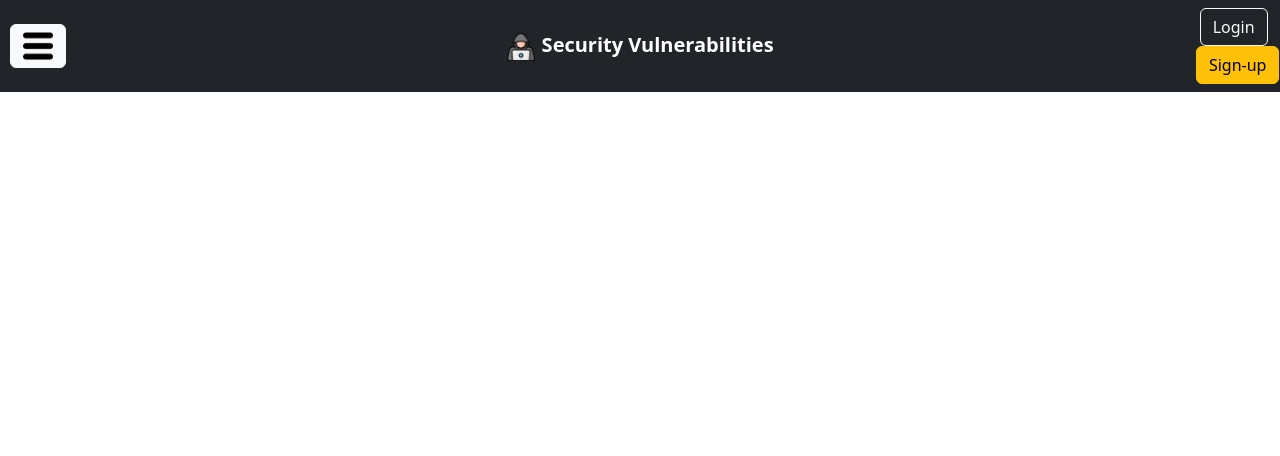
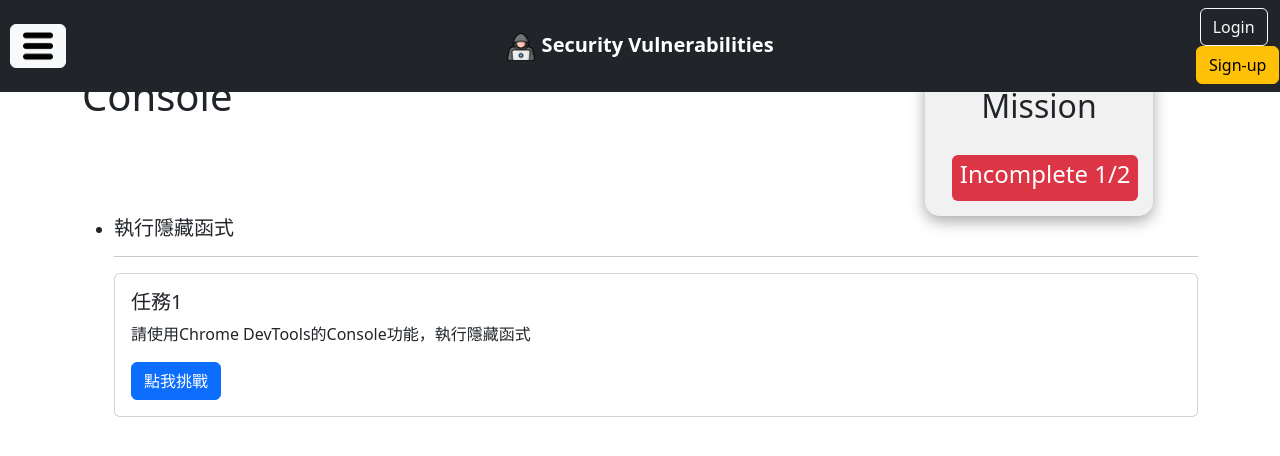
Before and after one commit to joewu1018/SecurityVulnerablilitiesDemo, a Django app: page /devtools/console in a window 1280 px wide. Shown: the top 456 px of the page. Run offline with Django 4.2, Linux system fonts and the light colour scheme.

Commit message:
feature-GetReturnValue 1.新增Console題目GetReturnValue 2.修改任務Modal，可傳入標題

```diff
--- a/SecurityVulnerabilities/students/views.py
+++ b/SecurityVulnerabilities/students/views.py
@@ -119,11 +119,14 @@ def check_answer(request):
     if request.method == 'POST':
         question = request.POST.get('question')
         input = request.POST.get('input')
+        answer = request.POST.get('answer')
         if question == 'AjaxJsonResponse':
             if input == '10':
                 return JsonResponse({'isCorrect': True})
         elif question == 'ElementsComputed':
-            answer = request.POST.get('answer')
+            if input == answer:
+                return JsonResponse({'isCorrect': True})
+        elif question == 'GetReturnValue':
             if input == answer:
                 return JsonResponse({'isCorrect': True})
     return JsonResponse({'isCorrect': False})
--- a/SecurityVulnerabilities/templates/modal_template.html
+++ b/SecurityVulnerabilities/templates/modal_template.html
@@ -8,7 +8,6 @@
                 <button type="button" class="btn-close" data-bs-dismiss="modal" aria-label="Close"></button>
             </div>
             <div class="modal-body">
-                <p>任務完成</p>
             </div>
             <div class="modal-footer">
                 <button type="button" class="btn btn-danger" data-bs-dismiss="modal">Close</button>
@@ -26,7 +25,6 @@
                 <button type="button" class="btn-close" data-bs-dismiss="modal" aria-label="Close"></button>
             </div>
             <div class="modal-body">
-                <p>任務失敗</p>
             </div>
             <div class="modal-footer">
                 <button type="button" class="btn btn-danger" data-bs-dismiss="modal">Close</button>
@@ -36,14 +34,16 @@
 </div>
 <script>
     // 任務完成Modal彈窗
-    function alertMissionComplete() {
+    function alertMissionComplete(mission) {
         const correctModal = new bootstrap.Modal($('#correct-info'));
+        $("#correct-info .modal-body").html("<p>【" + mission + "】任務完成</p>");
         $("#correct-info").modal("show");
     }
 
     // 任務失敗Modal彈窗
-    function alertMissionFail() {
+    function alertMissionFail(mission) {
         const wrongModal = new bootstrap.Modal($('#wrong-info'));
+        $("#wrong-info .modal-body").html("<p>【" + mission + "】任務失敗</p>");
         $("#wrong-info").modal("show");
     }
 
--- a/SecurityVulnerabilities/templates/students/board.html
+++ b/SecurityVulnerabilities/templates/students/board.html
@@ -28,7 +28,7 @@
         {% endif %}
     </div>
     <div class="card-body">
-        <p class="card-text">{{ board.content }}</p>
+        <p class="card-text">{{ board.content|safe }}</p>
     </div>
 </div>
 <br>
--- a/SecurityVulnerabilities/templates/students/dev_console.html
+++ b/SecurityVulnerabilities/templates/students/dev_console.html
@@ -1,8 +1,101 @@
 {% extends "base.html" %}
 {% block title %}Dev Console{% endblock %}
 {% block content%}
+<div class="row">
+    <div class="col-9">
+        <h1>Console</h1>
+    </div>
+    <div class="col-3"
+        style="text-align: center;background-color: #e3e3e381;width: 20%;border-radius: 15px; box-shadow: rgba(0, 0, 0, 0.35) 0px 5px 15px;">
+        <h2 style="margin: 15px;">Mission</h2> <span class="badge bg-danger" style="margin: 15px;">
+            <h4>Incomplete 1/2</h4>
+        </span>
+    </div>
+</div>
+<ul>
+    <li>
+        <h5>執行隱藏函式</h4>
+            <hr>
+            <div class="card">
+                <div class="card-body">
+                    <h5 class="card-title">任務1</h5>
+                    <p class="card-text">請使用Chrome DevTools的Console功能，執行隱藏函式</p>
+                    <button type="button" class="btn btn-primary" data-bs-toggle="modal"
+                        data-bs-target="#GetReturnValue">
+                        點我挑戰
+                    </button>
+                </div>
+            </div>
+    </li>
+</ul>
+
+
+<!-- modal視窗 -->
+{% include 'modal_template.html' %}
+<!-- GetReturnValue -->
+<div class="modal fade" id="GetReturnValue" tabindex="-1" data-bs-backdrop="static" data-bs-keyboard="false"
+    tabindex="-1" aria-labelledby="staticBackdropLabel" aria-hidden="true">
+    <div class="modal-dialog">
+        <div class="modal-content">
+            <div class="modal-header">
+                <h4 class="modal-title" id="GetReturnValueLabel"><strong>任務1</strong><br>執行隱藏函式</h4>
+            </div>
+            <form method="post">
+                {% csrf_token %}
+                <div class="modal-body">
+                    <div style="margin: 0px 5px;">
+                        <p>請使用Chrome DevTools的Console功能，執行隱藏函式</p>
+
+                        <strong>目標:請輸入執行隱藏函式(getAnswer)所回傳的字串</strong>
+                    </div>
+                    <div style="margin-top: 5%;">
+                        <label>答案：</label>&emsp;
+                        <input type="text" name="answer" class="form-control" style="width: 60%;display: inline;"
+                            placeholder="請輸入印出的字串">
+                        <input type="hidden" name="question" value="GetReturnValue">
+                    </div>
+                </div>
+                <div class="modal-footer">
+                    <button type="button" class="btn btn-danger" data-bs-dismiss="modal">離開</button>
+                    <button type="button" class="btn btn-success" id="submit-btn">提交</button>
+                </div>
+            </form>
+        </div>
+    </div>
+</div>
+
+
 <script>
+    // 隱藏的答案
+    function getAnswer() {
+        return "console";
+    }
     $(document).ready(function () {
+        // 提交按鈕事件
+        $("#submit-btn").click(function () {
+            event.preventDefault();
+            checkAnswer();
+        });
+
+        // 檢查答案
+        function checkAnswer() {
+            var data = {
+                input: $("input[name='answer']").val(),
+                answer: getAnswer(),
+                question: $("input[name='question']").val(),
+                csrfmiddlewaretoken: "{{ csrf_token }}",
+            };
+            AjaxCheckAnswer(data, function (response) {
+                $("#GetReturnValue").modal("hide");
+                var mission = $("#GetReturnValueLabel").text();
+                if (response.isCorrect) {
+                    alertMissionComplete(mission);
+                } else {
+                    alertMissionFail(mission);
+                }
+            });
+        }
+
 
     });
 </script>
--- a/SecurityVulnerabilities/templates/students/dev_elements.html
+++ b/SecurityVulnerabilities/templates/students/dev_elements.html
@@ -82,10 +82,11 @@
       };
       AjaxCheckAnswer(data, function (response) {
         $("#ElementsComputed").modal("hide");
+        var mission = $("#ElementsComputedLabel").text();
         if (response.isCorrect) {
-          alertMissionComplete();
+          alertMissionComplete(mission);
         } else {
-          alertMissionFail();
+          alertMissionFail(mission);
         }
       });
     }
--- a/SecurityVulnerabilities/templates/students/dev_network.html
+++ b/SecurityVulnerabilities/templates/students/dev_network.html
@@ -108,10 +108,11 @@
             };
             AjaxCheckAnswer(data, function (response) {
                 $("#AjaxJsonResponse").modal("hide");
+                var mission = $("#AjaxJsonResponseLabel").text();
                 if (response.isCorrect) {
-                    alertMissionComplete();
+                    alertMissionComplete(mission);
                 } else {
-                    alertMissionFail();
+                    alertMissionFail(mission);
                 }
             });
         }
--- a/SecurityVulnerabilities/templates/students/grade_search.html
+++ b/SecurityVulnerabilities/templates/students/grade_search.html
@@ -57,12 +57,14 @@
     </tbody>
 </table>
 
+<!-- modal視窗 -->
+{% include 'modal_template.html' %}
 
 <script>
   $(document).ready(function() {
     var hacked = "{{ hacked }}" == "True" ? true : false;
     if(hacked){
-      alert("Hacked Success!");
+      alertMissionComplete("aaa");
     }
   });
 </script>
```
Also changed, not shown: SecurityVulnerabilities/templates/students/xss.html (+8 -11 lines). Lines whose indentation alone changed are shown as unchanged.
